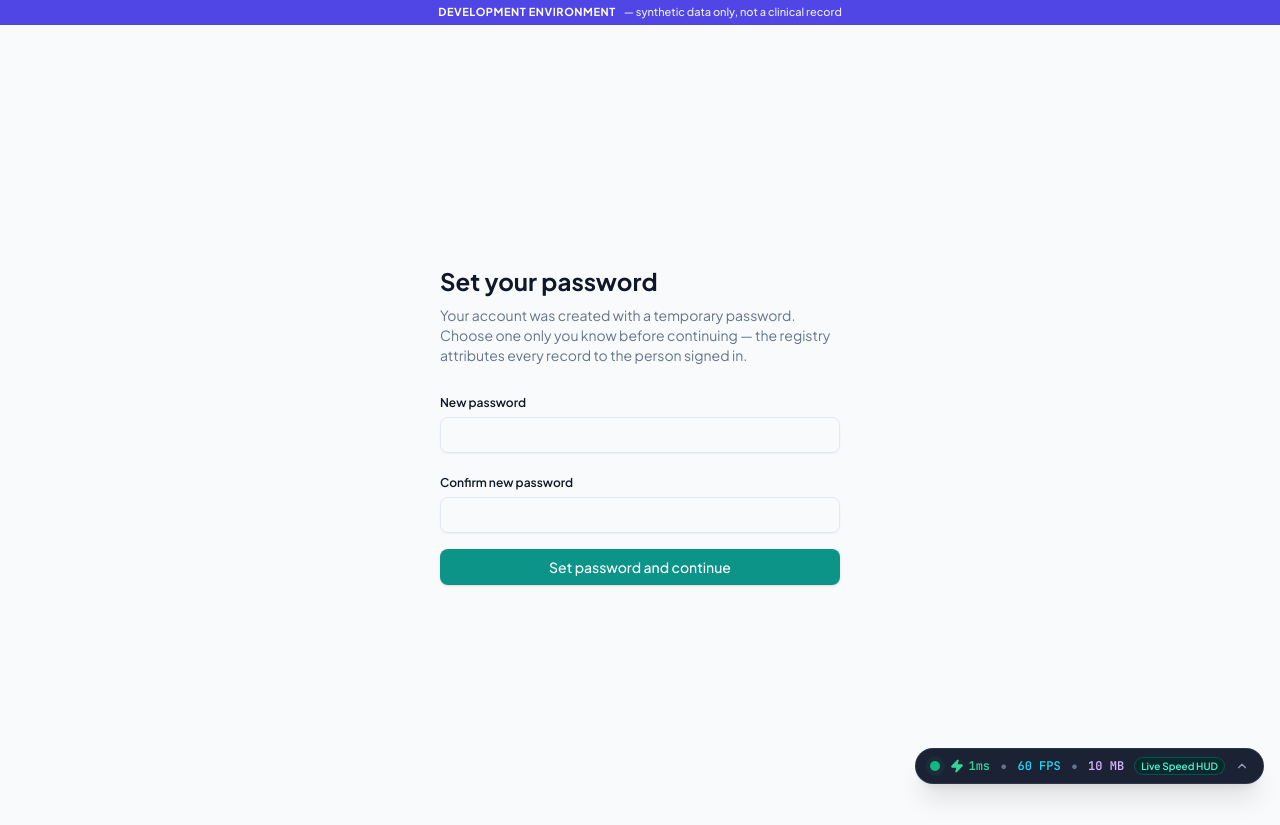
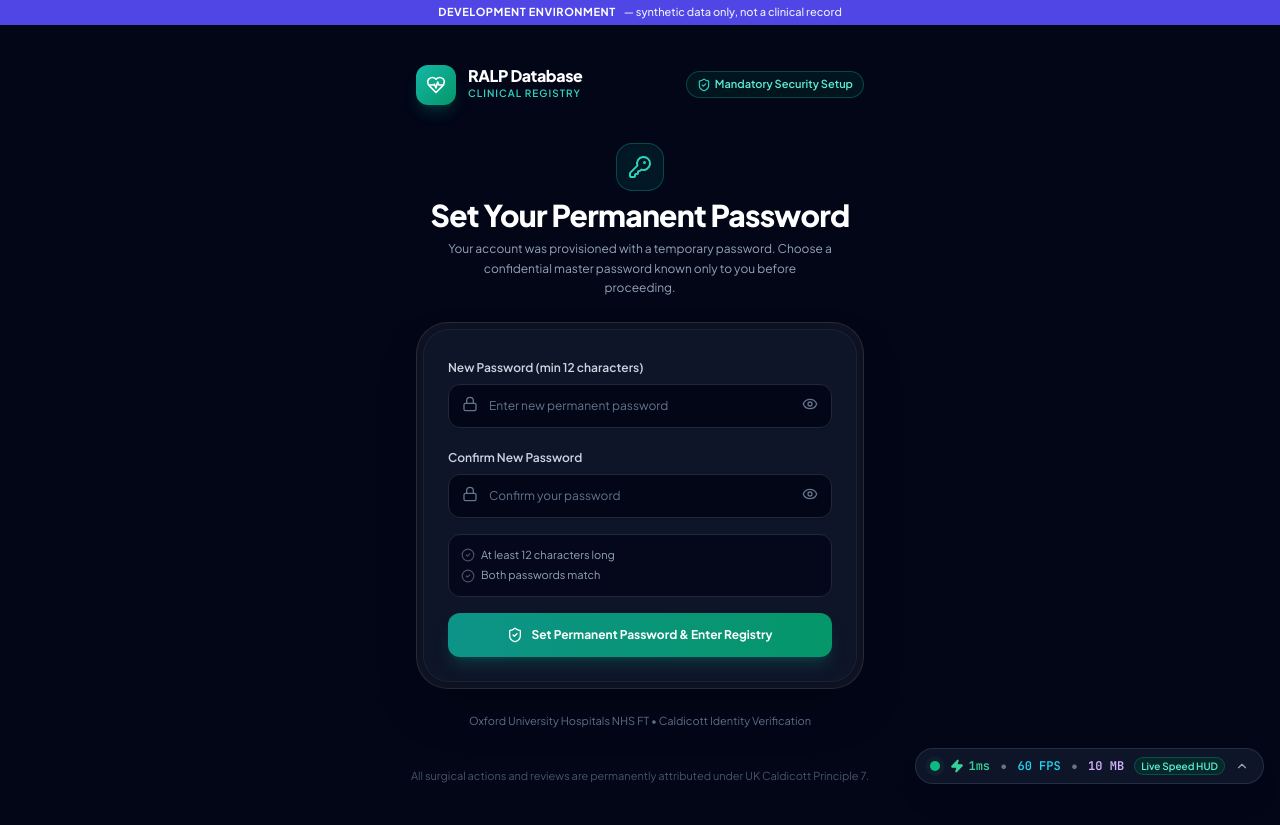
Before and after one commit to Kannankaruppaiya/ralp-database, a Next.js app: page /change-password in a window 1280 px wide. Built offline with nearby package versions, Linux system fonts and the light colour scheme; no server answers.

Commit message:
Fix login layout vertical stretching and polish change-password page

```diff
--- a/app/(auth)/admin-login/page.tsx
+++ b/app/(auth)/admin-login/page.tsx
@@ -155,7 +155,7 @@
       </div>
 
       {/* RIGHT COLUMN: Dedicated Admin Login Form */}
-      <div className="lg:col-span-5 flex flex-col justify-between p-6 sm:p-10 lg:p-12 bg-gradient-to-b from-slate-900 via-slate-950 to-slate-950 my-auto">
+      <div className="lg:col-span-5 flex flex-col justify-between p-6 sm:p-10 lg:p-12 bg-gradient-to-b from-slate-900 via-slate-950 to-slate-950 min-h-screen lg:min-h-full">
         <div className="max-w-md w-full mx-auto my-auto space-y-6">
           <div className="space-y-2">
             <div className="flex items-center justify-between">
--- a/app/(auth)/login/page.tsx
+++ b/app/(auth)/login/page.tsx
@@ -176,7 +176,7 @@
       </div>
 
       {/* RIGHT COLUMN: Dedicated Doctor Sign-In Form */}
-      <div className="lg:col-span-5 flex flex-col justify-between p-6 sm:p-10 lg:p-12 bg-gradient-to-b from-slate-900 via-slate-950 to-slate-950 my-auto">
+      <div className="lg:col-span-5 flex flex-col justify-between p-6 sm:p-10 lg:p-12 bg-gradient-to-b from-slate-900 via-slate-950 to-slate-950 min-h-screen lg:min-h-full">
         {/* Mobile Top Header */}
         <div className="lg:hidden flex items-center justify-between pb-6 border-b border-slate-800">
           <Link href="/" className="flex items-center gap-2.5">
--- a/app/(patient)/patient-login/page.tsx
+++ b/app/(patient)/patient-login/page.tsx
@@ -180,7 +180,7 @@
       </div>
 
       {/* RIGHT COLUMN: Dedicated Patient Login Form */}
-      <div className="lg:col-span-5 flex flex-col justify-between p-6 sm:p-10 lg:p-12 bg-gradient-to-b from-slate-900 via-slate-950 to-slate-950 my-auto">
+      <div className="lg:col-span-5 flex flex-col justify-between p-6 sm:p-10 lg:p-12 bg-gradient-to-b from-slate-900 via-slate-950 to-slate-950 min-h-screen lg:min-h-full">
         <div className="max-w-md w-full mx-auto my-auto space-y-6">
           <div className="space-y-2">
             <div className="flex items-center justify-between">
--- a/app/change-password/page.tsx
+++ b/app/change-password/page.tsx
@@ -2,8 +2,12 @@
 
 import { useState } from 'react';
 import { useRouter } from 'next/navigation';
+import Link from 'next/link';
 import { Button } from '@/components/ui/button';
 import { Input } from '@/components/ui/input';
+import { Badge } from '@/components/ui/badge';
+import { FormField, FormLabel } from '@/components/ui/form';
+import { ShieldCheck, Lock, Eye, EyeOff, KeyRound, HeartPulse, CheckCircle2 } from 'lucide-react';
 import { useToast } from '@/hooks/use-toast';
 
 export default function ChangePasswordPage() {
@@ -11,12 +15,18 @@
   const { toast } = useToast();
   const [password, setPassword] = useState('');
   const [confirm, setConfirm] = useState('');
+  const [showPassword, setShowPassword] = useState(false);
+  const [showConfirm, setShowConfirm] = useState(false);
   const [isSaving, setIsSaving] = useState(false);
 
   const handleSubmit = async (e: React.FormEvent) => {
     e.preventDefault();
+    if (password.length < 12) {
+      toast({ title: 'Password too short', description: 'Your password must be at least 12 characters.', variant: 'destructive' });
+      return;
+    }
     if (password !== confirm) {
-      toast({ title: 'The two passwords do not match.', variant: 'destructive' });
+      toast({ title: 'Passwords do not match', description: 'The two passwords do not match. Please retype carefully.', variant: 'destructive' });
       return;
     }
     setIsSaving(true);
@@ -31,7 +41,7 @@
         toast({ title: 'Could not set the password', description: payload.error, variant: 'destructive' });
         return;
       }
-      toast({ title: 'Password updated', variant: 'success' });
+      toast({ title: 'Password updated successfully', description: 'Your account is secured. Welcome to the registry.', variant: 'success' });
       router.push('/dashboard');
       router.refresh();
     } finally {
@@ -39,40 +49,127 @@
     }
   };
 
+  const isLongEnough = password.length >= 12;
+  const isMatching = confirm.length > 0 && password === confirm;
+
   return (
-    <main className="mx-auto flex min-h-screen max-w-md flex-col justify-center px-6">
-      <h1 className="text-2xl font-bold">Set your password</h1>
-      <p className="mt-2 text-sm text-slate-500">
-        Your account was created with a temporary password. Choose one only you know before
-        continuing — the registry attributes every record to the person signed in.
+    <div className="min-h-screen flex flex-col justify-between bg-slate-950 text-slate-100 font-sans selection:bg-teal-500 selection:text-white p-6 sm:p-10">
+      {/* Top Header */}
+      <div className="max-w-md w-full mx-auto flex items-center justify-between">
+        <Link href="/" className="flex items-center gap-3 group">
+          <div className="flex h-10 w-10 items-center justify-center rounded-xl bg-gradient-to-br from-teal-500 to-emerald-600 text-white shadow-lg shadow-teal-500/20">
+            <HeartPulse className="h-5 w-5" />
+          </div>
+          <div>
+            <span className="font-extrabold text-white text-base tracking-tight leading-none block">
+              RALP Database
+            </span>
+            <span className="text-[10px] font-semibold text-teal-400 uppercase tracking-widest mt-0.5 block">
+              Clinical Registry
+            </span>
+          </div>
+        </Link>
+
+        <Badge variant="outline" className="border-teal-500/30 bg-teal-950/40 text-teal-300 text-[11px] px-2.5 py-1 gap-1 backdrop-blur-md">
+          <ShieldCheck className="h-3.5 w-3.5 text-teal-400" />
+          <span>Mandatory Security Setup</span>
+        </Badge>
+      </div>
+
+      {/* Center Card */}
+      <div className="max-w-md w-full mx-auto my-auto space-y-6">
+        <div className="space-y-1.5 text-center">
+          <div className="inline-flex items-center justify-center h-12 w-12 rounded-2xl bg-teal-500/10 border border-teal-500/30 text-teal-400 mx-auto shadow-inner">
+            <KeyRound className="h-6 w-6" />
+          </div>
+          <h1 className="text-2xl sm:text-3xl font-black text-white tracking-tight">Set Your Permanent Password</h1>
+          <p className="text-xs text-slate-400 leading-relaxed max-w-sm mx-auto">
+            Your account was provisioned with a temporary password. Choose a confidential master password known only to you before proceeding.
           </p>
-      <form onSubmit={handleSubmit} className="mt-6 space-y-4">
-        <div>
-          <label className="text-xs font-semibold">New password</label>
+        </div>
+
+        {/* Double-Bezel Card Container */}
+        <div className="rounded-[2rem] p-1.5 bg-white/5 border border-white/10 shadow-2xl backdrop-blur-xl">
+          <div className="rounded-[calc(2rem-0.375rem)] bg-slate-900/90 border border-white/5 p-6 space-y-4">
+            <form onSubmit={handleSubmit} className="space-y-4">
+              <FormField>
+                <FormLabel className="text-xs font-semibold text-slate-300">New Password (min 12 characters)</FormLabel>
+                <div className="relative">
+                  <Lock className="absolute left-3.5 top-3 h-4 w-4 text-slate-500" />
                   <Input
-            type="password"
+                    type={showPassword ? 'text' : 'password'}
                     value={password}
                     onChange={(e) => setPassword(e.target.value)}
+                    placeholder="Enter new permanent password"
                     minLength={12}
                     required
-            className="mt-1"
+                    className="pl-10 pr-10 bg-slate-950 border-slate-800 text-xs text-white h-11 rounded-xl focus:border-teal-500"
                   />
+                  <button
+                    type="button"
+                    onClick={() => setShowPassword(!showPassword)}
+                    className="absolute right-3.5 top-3 text-slate-500 hover:text-slate-300"
+                  >
+                    {showPassword ? <EyeOff className="h-4 w-4" /> : <Eye className="h-4 w-4" />}
+                  </button>
                 </div>
-        <div>
-          <label className="text-xs font-semibold">Confirm new password</label>
+              </FormField>
+
+              <FormField>
+                <FormLabel className="text-xs font-semibold text-slate-300">Confirm New Password</FormLabel>
+                <div className="relative">
+                  <Lock className="absolute left-3.5 top-3 h-4 w-4 text-slate-500" />
                   <Input
-            type="password"
+                    type={showConfirm ? 'text' : 'password'}
                     value={confirm}
                     onChange={(e) => setConfirm(e.target.value)}
+                    placeholder="Confirm your password"
                     minLength={12}
                     required
-            className="mt-1"
+                    className="pl-10 pr-10 bg-slate-950 border-slate-800 text-xs text-white h-11 rounded-xl focus:border-teal-500"
                   />
+                  <button
+                    type="button"
+                    onClick={() => setShowConfirm(!showConfirm)}
+                    className="absolute right-3.5 top-3 text-slate-500 hover:text-slate-300"
+                  >
+                    {showConfirm ? <EyeOff className="h-4 w-4" /> : <Eye className="h-4 w-4" />}
+                  </button>
                 </div>
-        <Button type="submit" disabled={isSaving} className="w-full">
-          {isSaving ? 'Saving…' : 'Set password and continue'}
+              </FormField>
+
+              {/* Password Requirements Checklist */}
+              <div className="p-3 bg-slate-950/80 rounded-xl border border-slate-800 text-[11px] space-y-1 text-slate-400">
+                <div className={`flex items-center gap-1.5 ${isLongEnough ? 'text-emerald-400 font-semibold' : 'text-slate-400'}`}>
+                  <CheckCircle2 className={`h-3.5 w-3.5 ${isLongEnough ? 'text-emerald-400' : 'text-slate-600'}`} />
+                  <span>At least 12 characters long</span>
+                </div>
+                <div className={`flex items-center gap-1.5 ${isMatching ? 'text-emerald-400 font-semibold' : 'text-slate-400'}`}>
+                  <CheckCircle2 className={`h-3.5 w-3.5 ${isMatching ? 'text-emerald-400' : 'text-slate-600'}`} />
+                  <span>Both passwords match</span>
+                </div>
+              </div>
+
+              <Button
+                type="submit"
+                disabled={isSaving}
+                className="w-full h-11 rounded-xl gap-2 bg-gradient-to-r from-teal-600 to-emerald-600 hover:from-teal-500 hover:to-emerald-500 text-white font-bold text-xs shadow-lg shadow-teal-600/25 mt-2"
+              >
+                <ShieldCheck className="h-4 w-4" />
+                <span>{isSaving ? 'Securing Account...' : 'Set Permanent Password & Enter Registry'}</span>
               </Button>
             </form>
-    </main>
+          </div>
+        </div>
+
+        <div className="text-center text-[11px] text-slate-500">
+          Oxford University Hospitals NHS FT • Caldicott Identity Verification
+        </div>
+      </div>
+
+      <div className="text-center text-[11px] text-slate-600">
+        All surgical actions and reviews are permanently attributed under UK Caldicott Principle 7.
+      </div>
+    </div>
   );
 }
```
Lines whose indentation alone changed are shown as unchanged.
